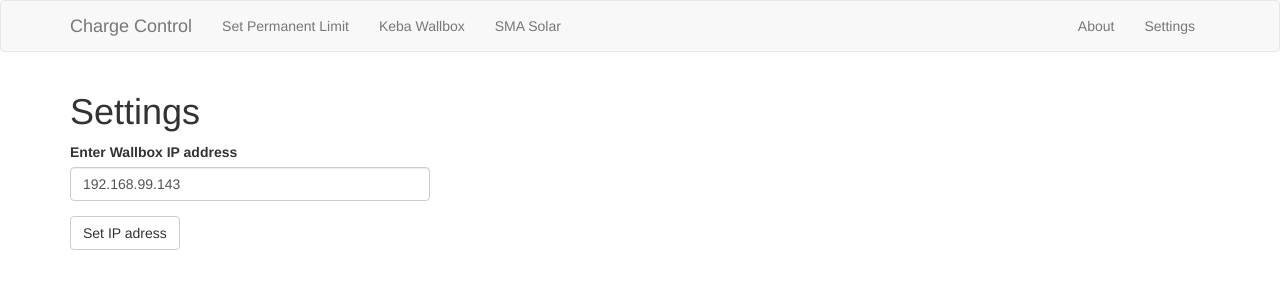
After one commit to lillknurra/chargercontrol, a Flask app: page /settings in a window 1280 px wide. The commit adds this page. Shown: the top 300 px of the page. Run offline with Flask 2, Linux system fonts and the light colour scheme; some libraries are stand-ins or nearby versions.

Commit message:
Added settings and Permanent limit. Updated About

```diff
--- a/app/forms.py
+++ b/app/forms.py
@@ -1,14 +1,24 @@
 from flask_wtf import FlaskForm
 from wtforms import SelectField, StringField, PasswordField, BooleanField, SubmitField
 from wtforms.validators import ValidationError, DataRequired, Email, EqualTo
+from app import app
 
 class PowerForm(FlaskForm):
-	currlimit = SelectField('Select Charge Current Limit', choices=[('currtime 0', 'Stop Charging'),('currtime 6000', '6 000 mA (~3,9 kW 3-fas / ~1,2 kW 1-fas)'), ('currtime 8000', '8 000 mA (~5,2 kW 3-fas / ~1,6 kW 1-fas)'), ('currtime 10000', '10 000 mA (~6,5 kW 3-fas / ~2,1 kW 1-fas)'), ('currtime 12000', '12 000 mA (~8,1 kW 3-fas / ~2,7 kW 1-fas)'), ('currtime 14000', '14 000 mA (~9,3 kW 3-fas / ~3,0 kW 1-fas)'), ('currtime 16000', '16 000 mA (~10,1 kW 3-fas / ~3,4 kW 1-fas)'), ('currtime 18000', '18 000 mA (~10,1 kW 3-fas / ~3,9 kW 1-fas)'), ('currtime 20000', '20 000 mA (~10,1 kW 3-fas / ~4,4 kW 1-fas)')], validators=[DataRequired()])
+	currlimit = SelectField('Select Charger Current Limit', choices=[('currtime 0', 'Stop Charging'),('currtime 6000', '6 000 mA (~3,9 kW 3-fas / ~1,2 kW 1-fas)'), ('currtime 8000', '8 000 mA (~5,2 kW 3-fas / ~1,6 kW 1-fas)'), ('currtime 10000', '10 000 mA (~6,5 kW 3-fas / ~2,1 kW 1-fas)'), ('currtime 12000', '12 000 mA (~8,1 kW 3-fas / ~2,7 kW 1-fas)'), ('currtime 14000', '14 000 mA (~9,3 kW 3-fas / ~3,0 kW 1-fas)'), ('currtime 16000', '16 000 mA (~10,1 kW 3-fas / ~3,4 kW 1-fas)'), ('currtime 18000', '18 000 mA (~10,1 kW 3-fas / ~3,9 kW 1-fas)'), ('currtime 20000', '20 000 mA (~10,1 kW 3-fas / ~4,4 kW 1-fas)')], validators=[DataRequired()])
 	chrghour = SelectField('Start: Hour', choices=[('100', 'Right away'), ('00', '00'),('01', '01'), ('02', '02'), ('03', '03'), ('04', '04'), ('05', '05'), ('06', '06'), ('07', '07'), ('08', '08'), ('09', '09'), ('10', '10'), ('11', '11'), ('12', '12'), ('13', '13'), ('14', '14'), ('15', '15'), ('16', '16'), ('17', '17'), ('18', '18'), ('19', '19'), ('20', '20'), ('21', '21'), ('22', '22'), ('23', '23')], validators=None)
 	chrgminute = SelectField('Start: Minute', choices=[('00', '00'), ('10', '10'),('20', '20'), ('30', '30'), ('40', '40'), ('50', '50')], validators=None)
-	submit = SubmitField('Set Charging')
+	submit = SubmitField('Setup Charging')
 
 	# &#32; - html space
+
+class PermForm(FlaskForm):
+	currlimit = SelectField('Select Charger Current Limit', choices=[('curr 6000', '6 000 mA (~3,9 kW 3-fas / ~1,2 kW 1-fas)'), ('curr 8000', '8 000 mA (~5,2 kW 3-fas / ~1,6 kW 1-fas)'), ('curr 10000', '10 000 mA (~6,5 kW 3-fas / ~2,1 kW 1-fas)'), ('curr 12000', '12 000 mA (~8,1 kW 3-fas / ~2,7 kW 1-fas)'), ('curr 14000', '14 000 mA (~9,3 kW 3-fas / ~3,0 kW 1-fas)'), ('curr 16000', '16 000 mA (~10,1 kW 3-fas / ~3,4 kW 1-fas)'), ('curr 18000', '18 000 mA (~10,1 kW 3-fas / ~3,9 kW 1-fas)'), ('curr 20000', '20 000 mA (~10,1 kW 3-fas / ~4,4 kW 1-fas)')], validators=[DataRequired()])
+	submit = SubmitField('Set Current Limit')
+
+class SettingsForm(FlaskForm):
+	ip = app.config['HOST']
+	host = StringField('Enter Wallbox IP address', default=ip, validators=[DataRequired()])
+	submit = SubmitField('Set IP adress')
 
 #class LoginForm(FlaskForm):
 #	username = StringField('Username', validators=[DataRequired()])
--- a/app/routes.py
+++ b/app/routes.py
@@ -3,7 +3,7 @@ from time import sleep
 #from turtle import delay
 from flask import render_template, flash, redirect, url_for, request, send_from_directory
 from app import app
-from app.forms import PowerForm
+from app.forms import PowerForm, PermForm, SettingsForm
 from werkzeug.urls import url_parse
 import sys, socket
 from datetime import datetime
@@ -17,13 +17,12 @@ def favicon():
 @app.route('/index', methods=['GET', 'POST'])
 def index():
 	form = PowerForm()
-	ip = "192.168.99.143"
-	port = 7090
+	ip = app.config['HOST']
+	port = int(app.config['PORT'])
 	if form.validate_on_submit():
 		now = datetime.now()
 		current_hour = int(now.strftime('%H'))
 		current_minute = int(now.strftime('%M'))
-		current_second = int(now.strftime('%S'))
 		start_hour = int(form.chrghour.data)
 		start_minute = int(form.chrgminute.data)
 		show_display = True
@@ -44,9 +43,14 @@ def index():
 		sock.sendto(limitb, (ip, port))
 		sleep(1)
 		print('UDP sent to charger: ' + limit)
+		print('IP: ' + ip)
+		print('Port: ' + str(port))
 		flash('UDP sent to charger: '+ limit)
 		if show_display:
-			start_hour = str(start_hour)
+			if start_hour < 10:
+				start_hour = '0' + str(start_hour)
+			else:
+				start_hour = str(start_hour)
 			if start_minute == 0:
 				start_minute = '00'
 			else:
@@ -59,6 +63,34 @@ def index():
 			flash('Charge command to take effect immediately!')
 	return render_template('index.html', title='Home', form=form)
 
+@app.route('/permanent', methods=['GET', 'POST'])
+def permanent():
+	form = PermForm()
+	ip = app.config['HOST']
+	port = int(app.config['PORT'])
+	if form.validate_on_submit():
+		limit = form.currlimit.data
+		limitb = limit.encode(encoding='utf-8')
+		sock = socket.socket(socket.AF_INET, socket.SOCK_DGRAM)
+		sock.sendto(limitb, (ip, port))
+		print('UDP sent to charger: ' + limit)
+		print('IP: ' + ip)
+		print('Port: ' + str(port))
+		flash('UDP sent to charger: '+ limit)
+		flash('Current limit command to take effect immediately!')
+	return render_template('permanent.html', title='Permanent Limit', form=form)
+
+@app.route('/settings', methods=['GET', 'POST'])
+def settings():
+	form = SettingsForm()
+	if form.validate_on_submit():
+		ip = form.host.data
+		app.config['HOST'] = ip
+		print('Port set to: ' + ip)
+		flash('Wallbox IP address updated to: ' + ip)
+	return render_template('settings.html', title='Settings', form=form)
+
+
 @app.route('/about')
 def about():
 	return render_template('about.html', title='About')
--- a/app/templates/about.html
+++ b/app/templates/about.html
@@ -3,8 +3,8 @@
 {% block app_content %}
 	<h1>About the Charge Control app!</h1>
 	<div class="jumbotron">
-      <p>This application was created to control a Keba charger when no intelligence is found elsewhere.</p>
-	  <p>The application can control the charge current, so you can set it to fx. match your solar panel production</p>
+      <p>This application was created to control a Keba charger when no charging control intelligence is found elsewhere.</p>
+	  <p>The application controls the charge current, so you can set it to fx. match your solar panel production</p>
       <p>Instead of setting charge hours in your car, this app can be utilized</p><br>
 	  <a class="btn btn-lg btn-default" role="button" href="{{ url_for('index') }}">Home</a>
     </div>
--- a/app/templates/base.html
+++ b/app/templates/base.html
@@ -23,11 +23,13 @@
             </div>
             <div class="collapse navbar-collapse" id="bs-example-navbar-collapse-1">
                 <ul class="nav navbar-nav">
+                    <li><a href="{{ url_for('permanent') }}">Set Permanent Limit</a></li>
                     <li><a href="http://192.168.99.143/" target="_blank">Keba Wallbox</a></li>
                     <li><a href="https://sma3006926728/#/smartView" target="_blank">SMA Solar</a></li>
                 </ul>
                 <ul class="nav navbar-nav navbar-right">
                     <li><a href="{{ url_for('about') }}">About</a></li>
+                    <li><a href="{{ url_for('settings') }}">Settings</a></li>
                 </ul>
             </div>
         </div>
--- /dev/null
+++ b/app/templates/settings.html
@@ -0,0 +1,11 @@
+{% extends "base.html" %}
+{% import 'bootstrap/wtf.html' as wtf %}
+
+{% block app_content %}
+	<h1>Settings</h1>
+	<div class="row">
+		<div class="col-md-4">
+			{{ wtf.quick_form(form) }}
+		</div>
+	</div>
+{% endblock %}
--- a/config.py
+++ b/config.py
@@ -3,3 +3,5 @@ basedir = os.path.abspath(os.path.dirname(__file__))
 
 class Config(object):
 	SECRET_KEY = os.environ.get('SECRET_KEY') or 'you-will-never-guess'
+	HOST = '192.168.99.143'
+	PORT = '7090'
```
Also changed, not shown: app/templates/permanent.html (added, +11 -0 lines).
